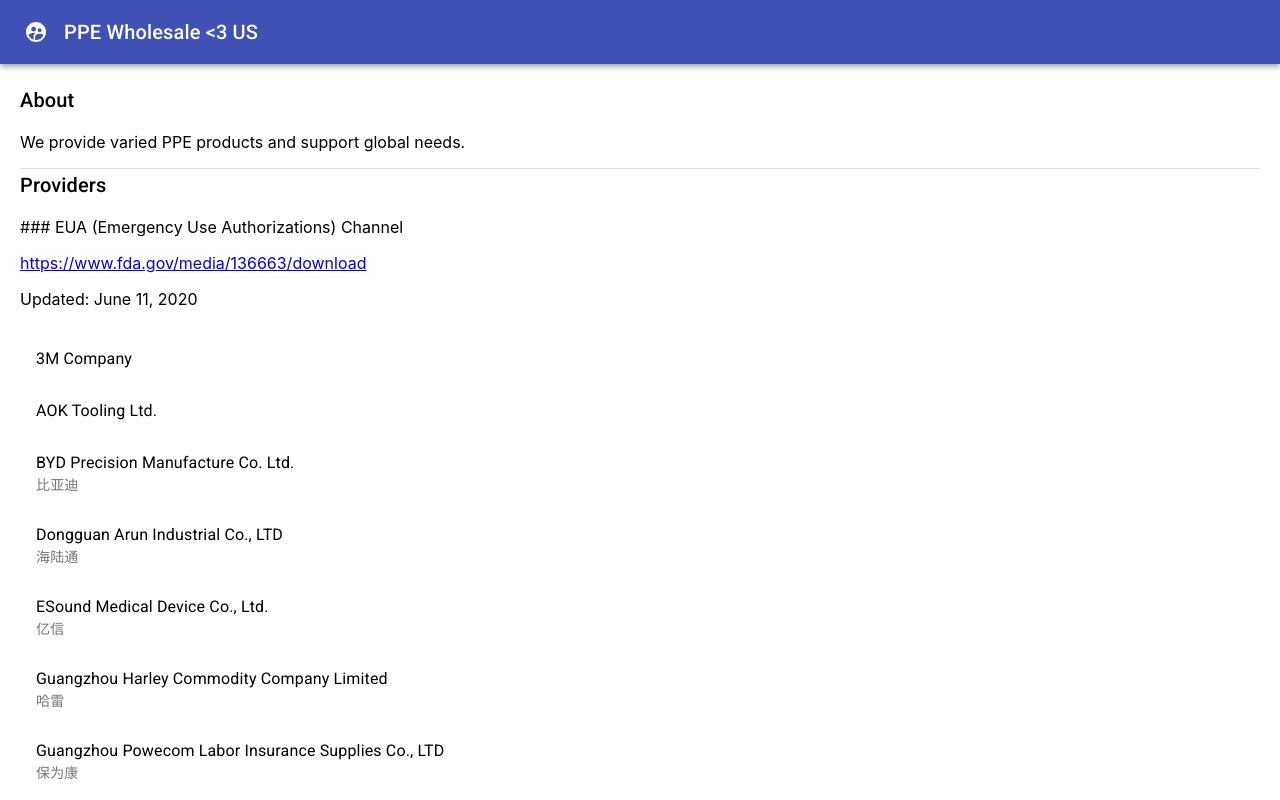
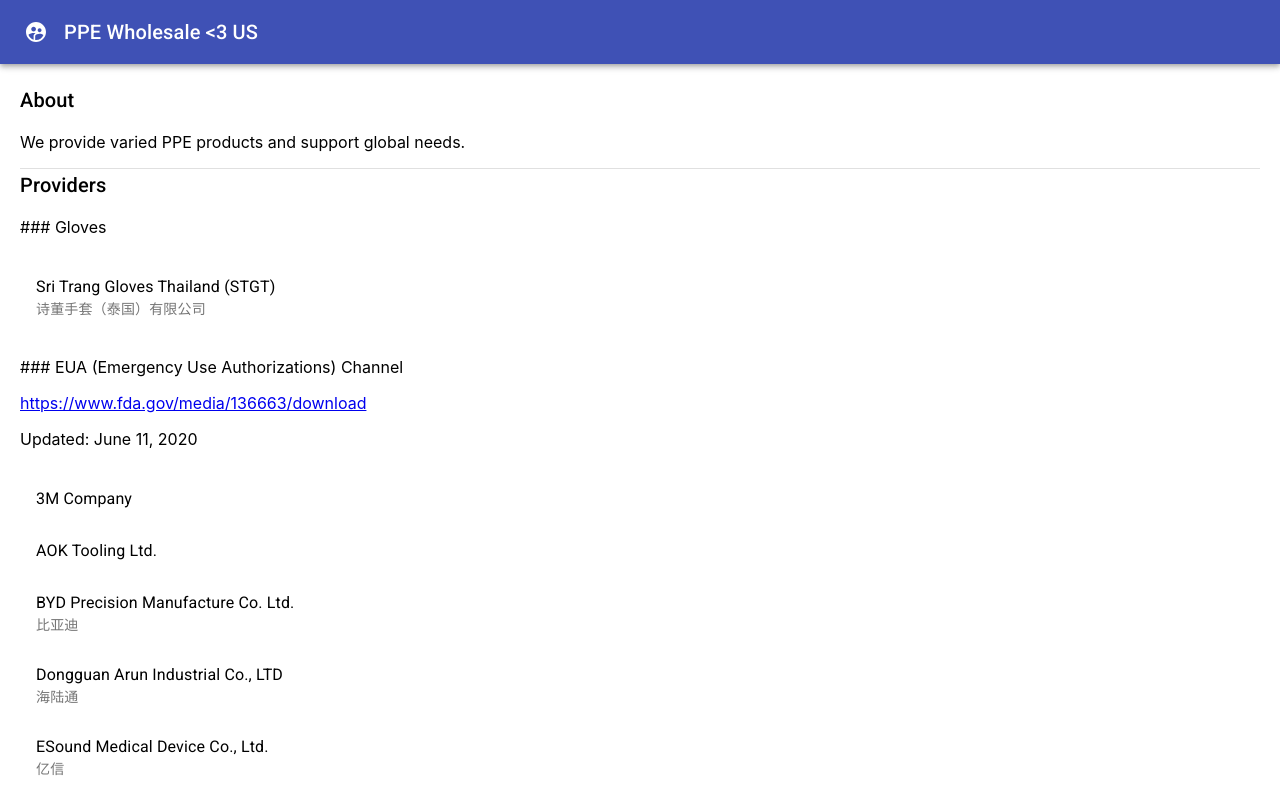
Before and after one commit to dotku/ppewholesale, a React (Create React App) app: page / in a window 1280 px wide. Shown: the top 800 px of the page. Built offline with nearby package versions, Linux system fonts and the light colour scheme.

Commit message:
add category to providers

```diff
--- /dev/null
+++ b/src/components/providers/gloves.js
@@ -0,0 +1,18 @@
+import React from "react";
+import { List, ListItem, ListItemText } from "@material-ui/core";
+
+export default function Gloves() {
+  return (
+    <div>
+      <p>### Gloves</p>
+      <List>
+        <ListItem button>
+          <ListItemText
+            primary="Sri Trang Gloves Thailand (STGT)"
+            secondary="诗董手套（泰国）有限公司"
+          />
+        </ListItem>
+      </List>
+    </div>
+  );
+}
--- a/src/components/providers.js
+++ b/src/components/providers/index.js
@@ -1,5 +1,6 @@
 import React from "react";
 import { List, ListItem, ListItemText } from "@material-ui/core";
+import Gloves from "./gloves";
 
 function GeneralProviders() {
   const items = [
@@ -41,6 +42,7 @@
   return (
     <React.Fragment>
       <div>
+        <Gloves />
         <p>### EUA (Emergency Use Authorizations) Channel</p>
         <a href="https://www.fda.gov/media/136663/download">
           https://www.fda.gov/media/136663/download
```
